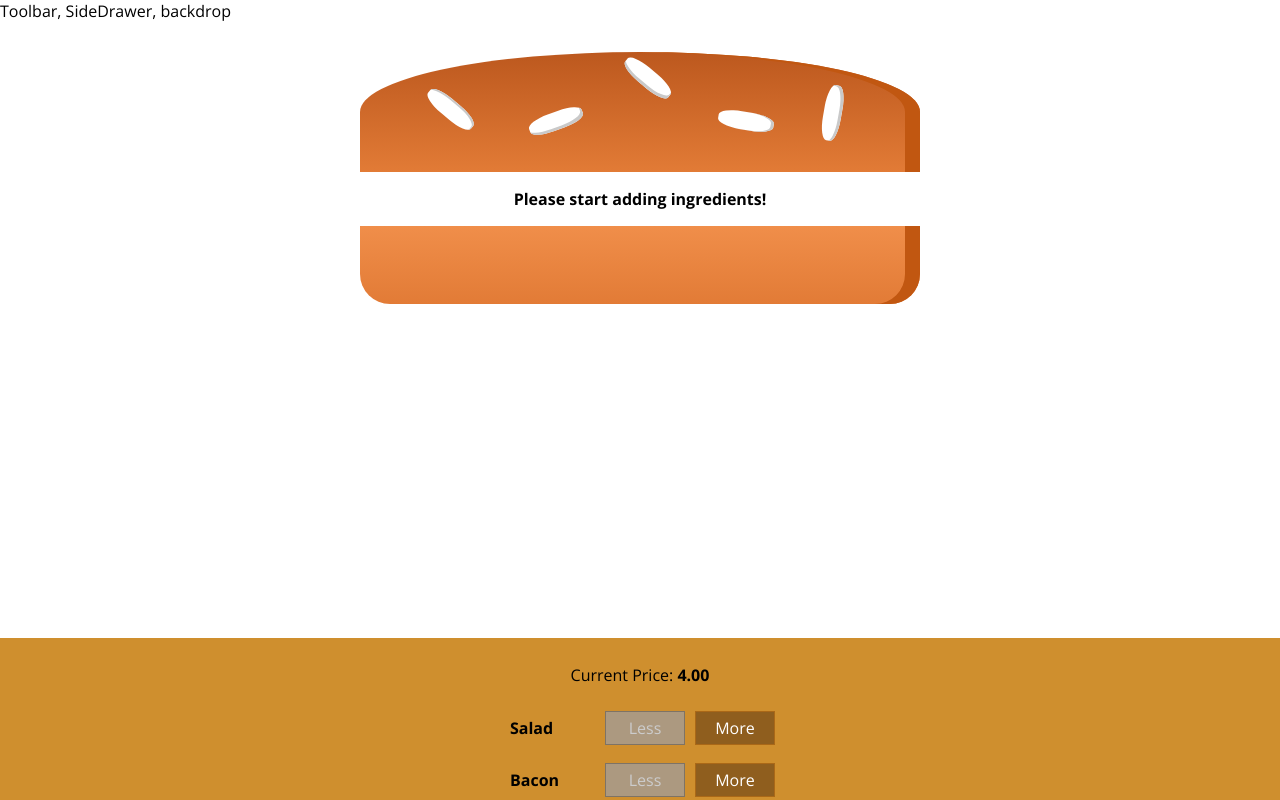
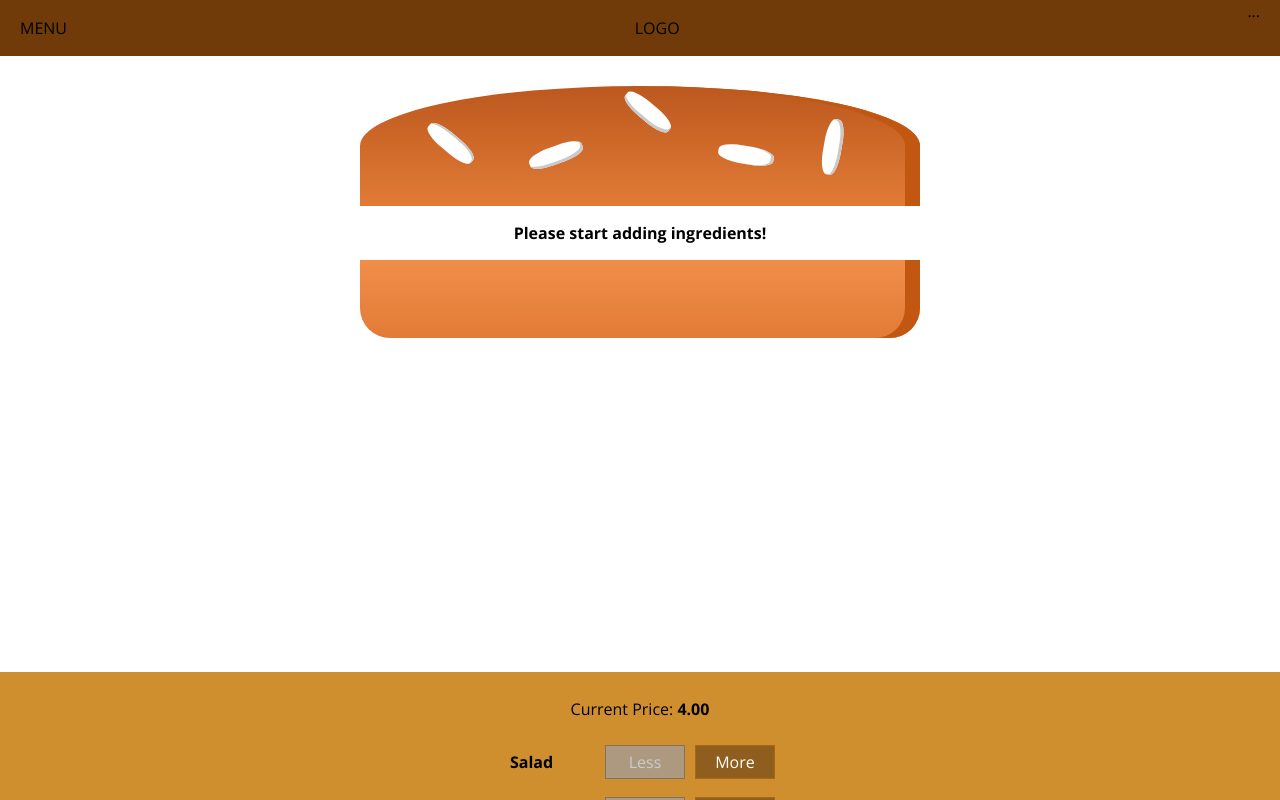
Before and after one commit to AdamJosephKalimi/react-burger-builder-2, a React app: page / in a window 1280 px wide. Shown: the top 800 px of the page. Built offline with nearby package versions, Linux system fonts and the light colour scheme.

Commit message:
Toolbar is added and mildly styled. Will work on Menu and Logo next

```diff
--- a/src/components/Layout/Layout.css
+++ b/src/components/Layout/Layout.css
@@ -1,3 +1,3 @@
 .Content {
-  margin-top: 16px;
+  margin-top: 72px;
 }
--- a/src/components/Layout/Layout.js
+++ b/src/components/Layout/Layout.js
@@ -1,10 +1,11 @@
 import React from 'react';
 import Aux from '../../hoc/Aux';
 import classes from './Layout.css'
+import Toolbar from '../Navigation/Toolbar/Toolbar';
 
 const layout = ( props ) => (
     <Aux>
-        <div>Toolbar, SideDrawer, backdrop</div>
+        <Toolbar />
         <main className={classes.Content}>
             {props.children}
         </main>
--- /dev/null
+++ b/src/components/Navigation/Toolbar/Toolbar.css
@@ -0,0 +1,20 @@
+
+.Toolbar {
+  height: 56px;
+  width: 100%;
+  position: fixed;
+  top: 0;
+  left: 0;
+  background-color: #703B09;
+  display: flex;
+  justify-content: space-between;
+  align-items: center;
+  padding: 0 20px;
+  box-sizing: border-box;
+  z-index: 90;
+}
+
+.Toolbar nav {
+  height: 100%;
+
+}
--- /dev/null
+++ b/src/components/Navigation/Toolbar/Toolbar.js
@@ -0,0 +1,14 @@
+import React from 'react';
+import classes from './Toolbar.css'
+
+const toolbar = (props) => (
+    <header className={classes.Toolbar}>
+        <div>MENU</div>
+        <div>LOGO</div>
+        <nav>
+          ...
+        </nav>
+    </header>
+  );
+
+export default toolbar;
```
